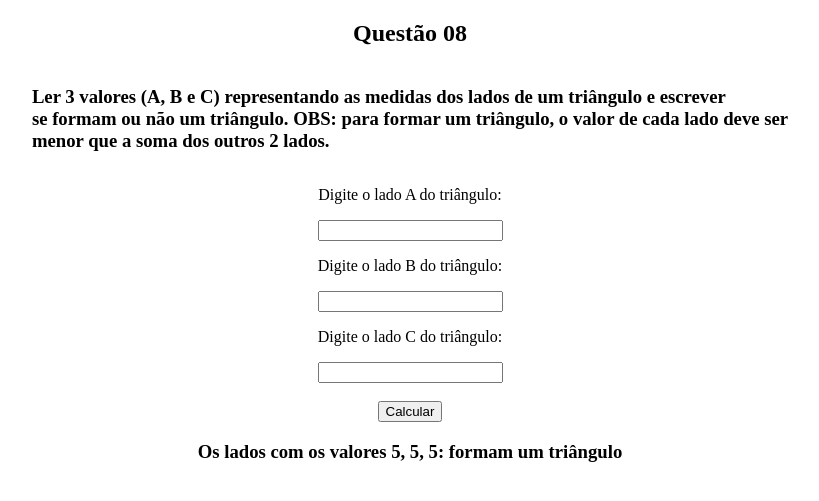
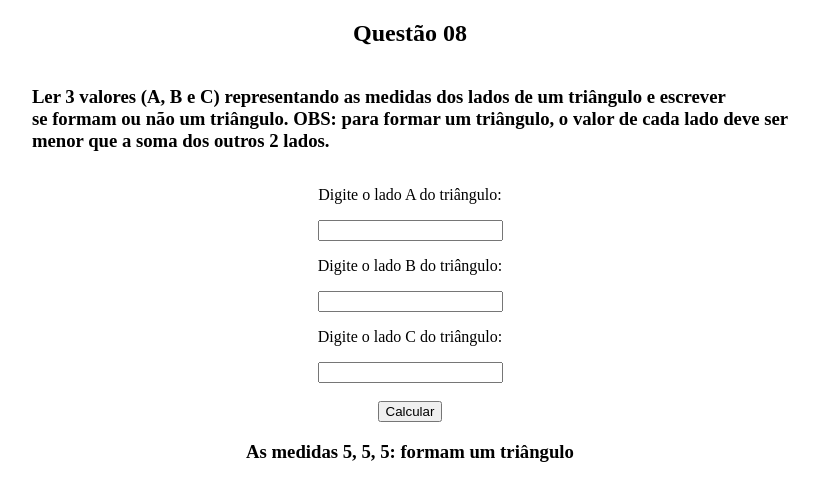
Before and after one commit to luacam20/challenge-kafnet, a plain HTML site: page question-08/index.html in a window 1280 px wide. Both pictures are taken after typing "5", "5", "5" into the empty fields and a click on the button "Calcular". Shown: the part 207-708 px from the top of the page, without its empty margins (238-1057 px from the left). Drawn offline with Linux system fonts and the light colour scheme.

Commit message:
challenge finished

```diff
--- a/question-08/index.html
+++ b/question-08/index.html
@@ -46,11 +46,37 @@
         var sideAC = Number(sideA) + Number(sideC);
         var sideBC = Number(sideB) + Number(sideC);
 
-        if (sideAB && sideAC && sideBC > sideA && sideB && sideC) {
-            answer.innerHTML = `Os lados com os valores ${sideA}, ${sideB}, ${sideC}: formam um triângulo`;
+        function ab() {
+            if (sideAB > sideC) {
+                return true;
+            } else {
+               return false;
+            }
+        }
+
+        function ac() {
+            if (sideAC > sideB) {
+                return true;
+            } else {
+                return false;
+            }
+        }
+
+        function bc() {
+            if (sideBC > sideC) {
+                return true;
+            } else {
+                return false;
+            }
+        }
+
+        if (ab() && bc() && ac() == true) {
+            answer.innerHTML = `As medidas ${sideA}, ${sideB}, ${sideC}: formam um triângulo`
         } else {
-            answer.innerHTML = `Os lados com os valores ${sideA}, ${sideB}, ${sideC}: não formam um triângulo`;
+            answer.innerHTML = `As medidas ${sideA}, ${sideB}, ${sideC}: não formam um triângulo`
         }
+
+        console.log(ab(), ac(), bc())
 
         var limpa = document.getElementById('sideA').value = '';
         var limpa = document.getElementById('sideB').value = '';
```
Also changed, not shown: question-05/index.html (+2 -0 lines), question-06/index.html (+2 -2 lines), question-07/index.html (+10 -6 lines).
